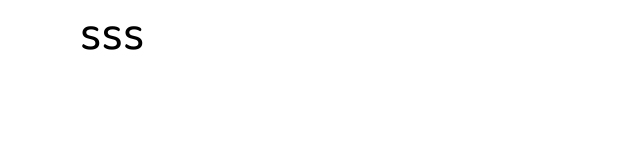
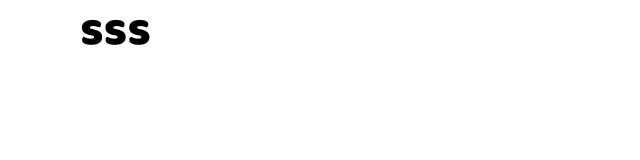
Before and after one commit to leuzindev/coffe-delivery, a Next.js app: page / in a window 1280 px wide. Shown: the top 160 px of the page, without its empty margins (0-640 px from the left). Built offline with nearby package versions, Linux system fonts and the light colour scheme.

Commit message:
setup: leading and fontsize

```diff
--- a/src/app/layout.tsx
+++ b/src/app/layout.tsx
@@ -6,8 +6,8 @@ const roboto = Roboto({ subsets: ['latin'], variable: '--font-roboto' })
 const baloo = Baloo({ subsets: ['latin'], variable: '--font-baloo' })
 
 export const metadata = {
-  title: 'Create Next App',
-  description: 'Generated by create next app',
+  title: 'Coffee Delivery',
+  description: 'Encontre o café perfeito para qualquer hora do dia',
 }
 
 export default function RootLayout({ children }: { children: ReactNode }) {
--- a/tailwind.config.js
+++ b/tailwind.config.js
@@ -33,28 +33,92 @@ module.exports = {
         white: '#FFFFFF',
       },
       fontSize: {
-        'title-xl': '48px',
-        'title-l': '32px',
-        'title-m': '24px',
-        'title-s': '20px',
-        'title-xs': '18px',
+        'title-xl': [
+          '48px',
+          {
+            lineHeight: '130%',
+            fontWeight: 800,
+          },
+        ],
+        'title-l': [
+          '32px',
+          {
+            lineHeight: '130%',
+            fontWeight: 800,
+          },
+        ],
+        'title-m': [
+          '24px',
+          {
+            lineHeight: '130%',
+            fontWeight: 800,
+          },
+        ],
+        'title-s': [
+          '20px',
+          {
+            lineHeight: '130%',
+            fontWeight: 700,
+          },
+        ],
+        'title-xs': [
+          '18px',
+          {
+            lineHeight: '130%',
+            fontWeight: 700,
+          },
+        ],
 
-        'text-l': '20px',
-        'text-m': '16px',
-        'text-s': '14px',
-        'text-xs': '12px',
+        'text-l': [
+          '20px',
+          {
+            lineHeight: '130%',
+          },
+        ],
+        'text-m': [
+          '16px',
+          {
+            lineHeight: '130%',
+          },
+        ],
+        'text-s': [
+          '14px',
+          {
+            lineHeight: '130%',
+            fontWeight: 500,
+          },
+        ],
+        'text-xs': [
+          '12px',
+          {
+            lineHeight: '130%',
+            fontWeight: 700,
+          },
+        ],
 
-        tag: '10px',
-        'button-g': '14px',
-        'button-m': '12px',
+        tag: [
+          '10px',
+          {
+            lineHeight: '130%',
+            fontWeight: 700,
+          },
+        ],
+        'button-g': [
+          '14px',
+          {
+            lineHeight: '160%',
+            fontWeight: 700,
+          },
+        ],
+        'button-m': [
+          '12px',
+          {
+            lineHeight: '160%',
+            fontWeight: 500,
+          },
+        ],
       },
     },
   },
   plugins: [],
 }
-
-// '2xl': ['1.5rem', {
-//   lineHeight: '2rem',
-//   letterSpacing: '-0.01em',
-//   fontWeight: '500',
-// }],
```
